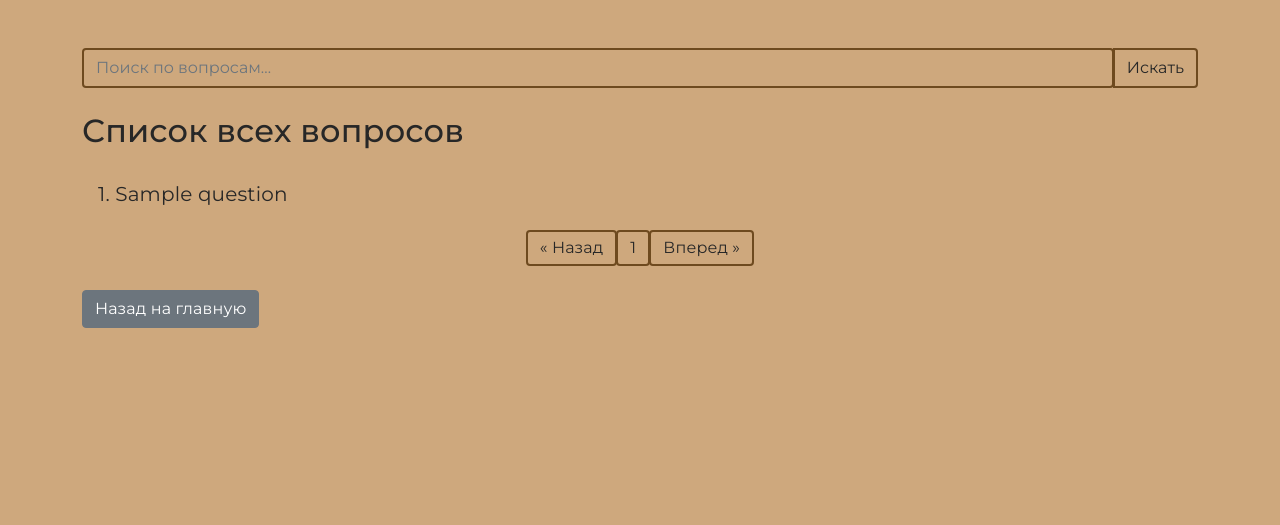
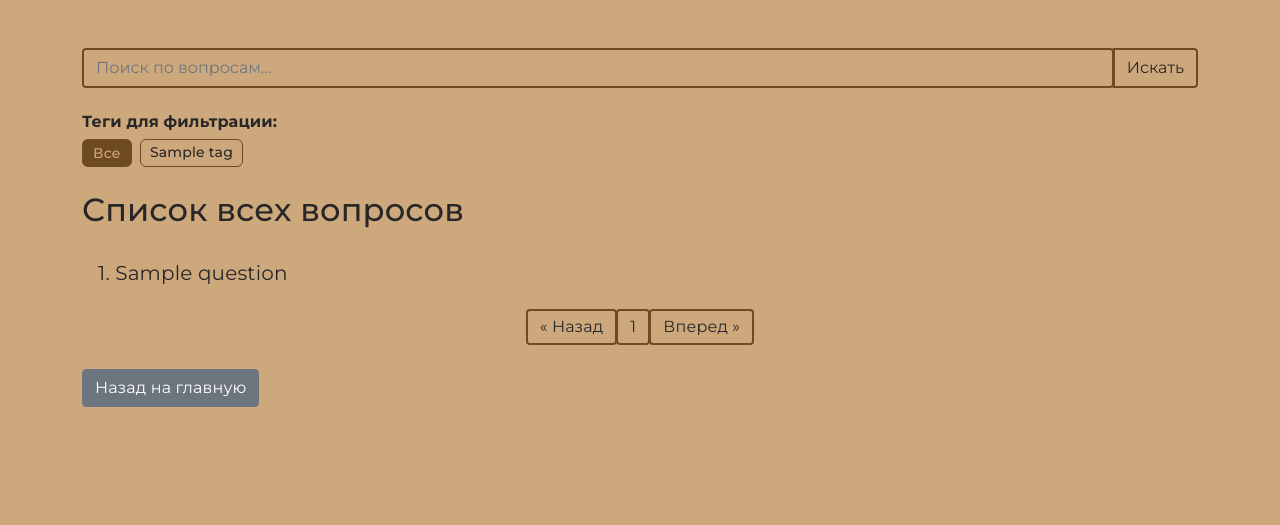
Before and after one commit to Ndk985/cuckoo_pump, a Flask app: page /questions in a window 1280 px wide. Shown: the part 92-617 px from the top of the page. Run offline with Flask 3, Linux system fonts and the light colour scheme; tables that the repository leaves empty hold one stand-in row (values such as "Sample post"); some libraries are stand-ins or nearby versions.

Commit message:
feat: реализованы теги для вопросов

```diff
--- a/cp_app/__init__.py
+++ b/cp_app/__init__.py
@@ -133,7 +133,7 @@ class AdminModelView(ModelView):
 admin = Admin(app, name='Quiz Admin', template_mode='bootstrap4')
 
 # Импортируем модели и регистрируем их
-from cp_app.models import User, Question, Comment
+from cp_app.models import User, Question, Comment, Tag
 
 
 # Кастомный ModelView для пользователей
@@ -156,3 +156,4 @@ class UserAdminView(AdminModelView):
 admin.add_view(UserAdminView(User, db.session))
 admin.add_view(AdminModelView(Question, db.session))
 admin.add_view(AdminModelView(Comment, db.session))
+admin.add_view(AdminModelView(Tag, db.session))
--- a/cp_app/forms.py
+++ b/cp_app/forms.py
@@ -15,6 +15,10 @@ class QuestionForm(FlaskForm):
     text = CKEditorField(
         'Напишите ответ',
         validators=[DataRequired(message='Обязательное поле')]
+    )
+    tags = StringField(
+        'Теги (через запятую, необязательно)',
+        description='Например: django, orm, flask, python',
     )
     submit = SubmitField('Добавить')
 
--- a/cp_app/static/css/style.css
+++ b/cp_app/static/css/style.css
@@ -244,9 +244,86 @@ textarea.form-control.comment-input {
   color: #e7390d !important;
 }
 
+/* ====== Стили для тегов ====== */
+.tag-badge {
+  display: inline-block;
+  padding: 0.35em 0.65em;
+  font-size: 0.875em;
+  font-weight: 500;
+  line-height: 1;
+  color: var(--text-primary);
+  background-color: transparent;
+  border: 1px solid var(--border-color);
+  border-radius: 0.375rem;
+  text-decoration: none;
+  transition: all 0.3s ease;
+  margin-right: 0.5rem;
+  margin-bottom: 0.25rem;
+}
+
+.tag-badge:hover {
+  background-color: var(--link-color);
+  color: var(--bg-primary);
+  border-color: var(--link-color);
+  text-decoration: none;
+}
+
+/* Активный тег (выбранный для фильтрации) */
+.tag-badge.active {
+  background-color: var(--link-color);
+  color: var(--bg-primary);
+  border-color: var(--link-color);
+}
+
+/* Тег "Все" */
+.tag-badge.all-tag {
+  background-color: transparent;
+  color: var(--text-primary);
+  border: 2px solid var(--border-color);
+}
+
+.tag-badge.all-tag:hover {
+  background-color: var(--border-color);
+  color: var(--bg-primary);
+  border-color: var(--border-color);
+}
+
+.tag-badge.all-tag.active {
+  background-color: var(--border-color);
+  color: var(--bg-primary);
+  border-color: var(--border-color);
+}
+
+/* Контейнер для тегов */
+.tags-container {
+  display: flex;
+  flex-wrap: wrap;
+  gap: 0.5rem;
+  margin-bottom: 1rem;
+}
+
+.tags-container .tag-badge {
+  margin-right: 0;
+  margin-bottom: 0;
+}
+
+/* Теги внутри параграфа (для совместимости) */
+p .tags-container {
+  display: inline-flex;
+  flex-wrap: wrap;
+  gap: 0.5rem;
+  margin-left: 0.5rem;
+  margin-bottom: 0;
+}
+
 /* Адаптивность для мобильных устройств */
 @media (max-width: 600px) {
   main {
     padding-bottom: 100px; /* Больше отступ на мобильных, если футер выше */
   }
+
+  .tag-badge {
+    font-size: 0.8em;
+    padding: 0.3em 0.5em;
+  }
 }
--- a/cp_app/templates/questions_list.html
+++ b/cp_app/templates/questions_list.html
@@ -18,14 +18,32 @@
     </div>
   </form>
 
-  <h2 class="mb-4 text-dark">Список всех вопросов</h2>
+  {% if tags %}
+    <div class="mb-4">
+      <div class="fw-bold mb-2" style="color: var(--text-primary);">Теги для фильтрации:</div>
+      <div class="tags-container">
+        <a href="{{ url_for('all_questions', search=search) }}"
+           class="tag-badge all-tag {% if not active_tag %}active{% endif %}">
+          Все
+        </a>
+        {% for tag in tags %}
+          <a href="{{ url_for('all_questions', tag=tag.name, search=search) }}"
+             class="tag-badge {% if active_tag == tag.name %}active{% endif %}">
+            {{ tag.name }}
+          </a>
+        {% endfor %}
+      </div>
+    </div>
+  {% endif %}
+
+  <h2 class="mb-4" style="color: var(--text-primary);">Список всех вопросов</h2>
 
   <!-- Список вопросов -->
   <ul class="list-group mb-3" style="background-color: transparent; border: none;">
     {% for question in questions %}
       <li class="list-group-item d-flex justify-content-between align-items-center"
           style="background-color: transparent; border: none;">
-        <a href="{{ url_for('question_view', id=question.id) }}" class="text-decoration-none text-dark">
+        <a href="{{ url_for('question_view', id=question.id) }}" class="text-decoration-none" style="color: var(--text-primary);">
           {{ question.id }}. {{ question.title|truncate(80, killwords=True, end='…') }}
         </a>
       </li>
--- a/cp_app/views.py
+++ b/cp_app/views.py
@@ -7,8 +7,33 @@ from sqlalchemy import or_
 
 from . import app, db
 from .forms import LoginForm, QuestionForm, RegistrationForm, CommentForm
-from .models import Question, User, Comment
+from .models import Question, User, Comment, Tag
 from .quiz import *   # noqa
+
+
+def _parse_tags(raw: str):
+    """Разбирает строку тегов в список уникальных имён (в нижнем регистре)."""
+    if not raw:
+        return []
+    parts = [p.strip().lower() for p in raw.split(',')]
+    # удаляем пустые и дубликаты, сохраняя порядок
+    seen = set()
+    tags = []
+    for name in parts:
+        if name and name not in seen:
+            seen.add(name)
+            tags.append(name)
+    return tags
+
+
+def _sync_question_tags(question, tag_names):
+    """Обновляет теги вопроса, создавая недостающие теги."""
+    question.tags = []  # очищаем текущие связи
+    for name in tag_names:
+        tag = Tag.query.filter_by(name=name).first()
+        if not tag:
+            tag = Tag(name=name)
+        question.tags.append(tag)
 
 
 def admin_required(f):
@@ -46,6 +71,8 @@ def add_question_view():
             title=title,
             text=form.text.data,
         )
+        tags = _parse_tags(form.tags.data)
+        _sync_question_tags(question, tags)
         db.session.add(question)
         db.session.commit()
         return redirect(url_for('question_view', id=question.id))
@@ -86,8 +113,14 @@ def edit_question_view(id):
     question = Question.query.get_or_404(id)
 
     form = QuestionForm(obj=question)
+    if request.method == 'GET':
+        form.tags.data = ', '.join(sorted([tag.name for tag in question.tags]))
+
     if form.validate_on_submit():
-        form.populate_obj(question)
+        question.title = form.title.data
+        question.text = form.text.data
+        tags = _parse_tags(form.tags.data)
+        _sync_question_tags(question, tags)
         db.session.commit()
         flash('Вопрос обновлён')
         return redirect(url_for('question_view', id=question.id))
@@ -172,6 +205,7 @@ def all_questions():
     page = request.args.get('page', 1, type=int)
     per_page = 20
     search = request.args.get('search', '', type=str).strip()
+    tag_filter = request.args.get('tag', '', type=str).strip()
 
     query = Question.query
     if search:
@@ -181,13 +215,19 @@ def all_questions():
         )
         query = query.filter(search_filter)
 
+    if tag_filter:
+        query = query.join(Question.tags).filter(Tag.name == tag_filter)
+
     pagination = query.order_by(
         Question.id).paginate(page=page, per_page=per_page)
+    all_tags = Tag.query.order_by(Tag.name).all()
     return render_template(
         'questions_list.html',
         questions=pagination.items,
         pagination=pagination,
-        search=search
+        search=search,
+        tags=all_tags,
+        active_tag=tag_filter
     )
 
 
--- a/docker-compose.yml
+++ b/docker-compose.yml
@@ -5,6 +5,8 @@ services:
     restart: always
     env_file:
       - .env
+    volumes:
+      - ./migrations:/app/migrations
     expose:
       - "8000"
     depends_on:
```
Also changed, not shown: cp_app/models.py (+22 -0 lines), cp_app/templates/add_question.html (+14 -0 lines), cp_app/templates/question.html (+11 -0 lines), migrations/versions/d411d41bc2fc_add_tags.py (added, +46 -0 lines), tests/test_models.py (+19 -1 lines), tests/test_views.py (+21 -2 lines), .github/workflows/main.yml.
